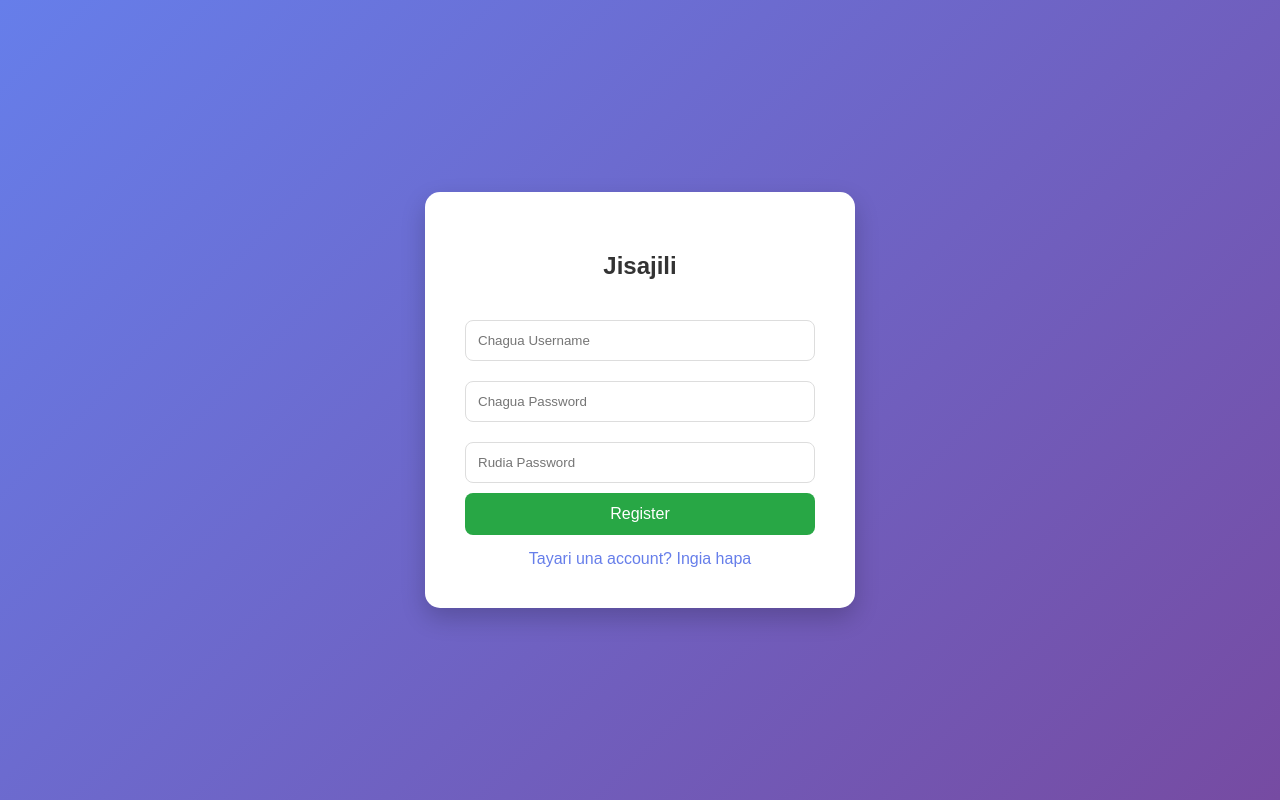
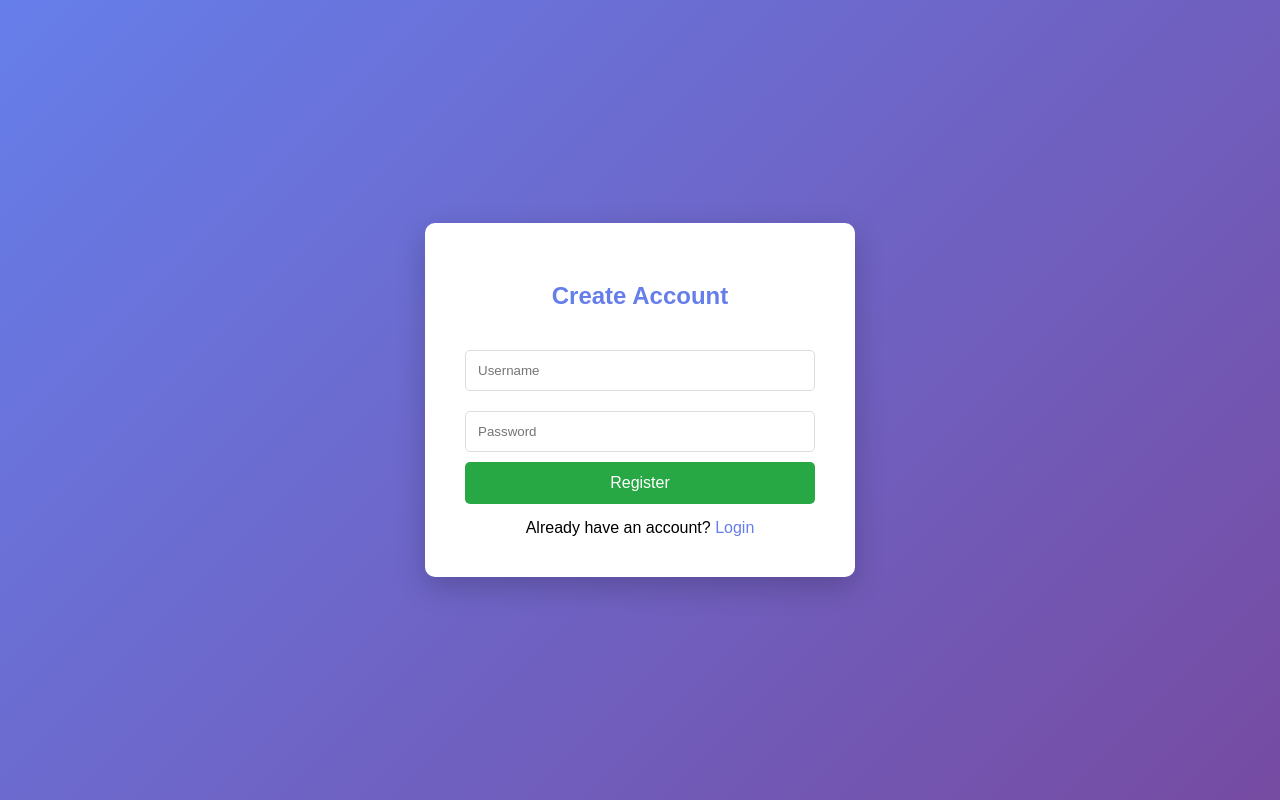
Before and after one commit to israfilnikylian745-rgb/StudentManagementWeb, a Flask app: page /register in a window 1280 px wide. Run offline with Flask 3, Linux system fonts and the light colour scheme.

Commit message:
Update register.html

```diff
--- a/templates/register.html
+++ b/templates/register.html
@@ -3,35 +3,26 @@
 <head>
     <title>Register - Student System</title>
     <style>
-        body {font-family: Arial; background: linear-gradient(135deg, #667eea 0%, #764ba2 100%); display: flex; justify-content: center; align-items: center; height: 100vh; margin: 0;}
-        .register-box {background: white; padding: 40px; border-radius: 15px; box-shadow: 0 10px 25px rgba(0,0,0,0.2); width: 350px;}
-        h2 {text-align: center; color: #333; margin-bottom: 30px;}
-        input {width: 100%; padding: 12px; margin: 10px 0; border: 1px solid #ddd; border-radius: 8px; box-sizing: border-box;}
-        button {width: 100%; padding: 12px; background: #28a745; color: white; border: none; border-radius: 8px; font-size: 16px; cursor: pointer;}
-        button:hover {background: #218838;}
-        .alert {color: red; text-align: center; margin-bottom: 15px;}
-        .link {text-align: center; margin-top: 15px;}
-        .link a {color: #667eea; text-decoration: none;}
+        body {font-family: Arial; background: linear-gradient(135deg, #667eea 0%, #764ba2 100%); display:flex; justify-content:center; align-items:center; height:100vh; margin:0;}
+        .box {background:white; padding:40px; border-radius:10px; box-shadow: 0 10px 30px rgba(0,0,0,0.2); width: 350px;}
+        h2 {text-align:center; color:#667eea; margin-bottom:30px;}
+        input {width:100%; padding:12px; margin:10px 0; border:1px solid #ddd; border-radius:5px; box-sizing: border-box;}
+        button {width:100%; padding:12px; background:#28a745; color:white; border:none; border-radius:5px; font-size:16px; cursor:pointer;}
+        button:hover {background:#218838;}
+        .link {text-align:center; margin-top:15px;}
+        .link a {color:#667eea; text-decoration:none;}
     </style>
 </head>
 <body>
-    <div class="register-box">
-        <h2>Jisajili</h2>
-        {% with messages = get_flashed_messages(with_categories=true) %}
-          {% if messages %}
-            {% for category, message in messages %}
-              <div class="alert">{{ message }}</div>
-            {% endfor %}
-          {% endif %}
-        {% endwith %}
+<div class="box">
+<h2>Create Account</h2>
 <form method="POST">
-            <input type="text" name="username" placeholder="Chagua Username" required>
-            <input type="password" name="password" placeholder="Chagua Password" required>
-            <input type="password" name="confirm_password" placeholder="Rudia Password" required>
+<input type="text" name="username" placeholder="Username" required>
+<input type="password" name="password" placeholder="Password" required>
 <button type="submit">Register</button>
 </form>
 <div class="link">
-            <a href="/login">Tayari una account? Ingia hapa</a>
+    Already have an account? <a href="/login">Login</a>
 </div>
 </div>
 </body>
```
Lines whose indentation alone changed are shown as unchanged.
